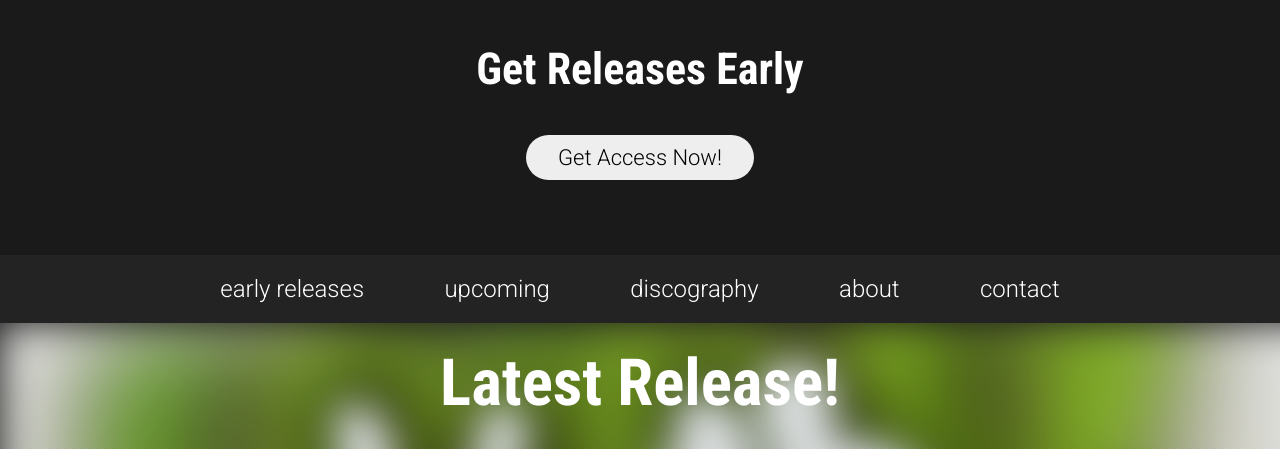
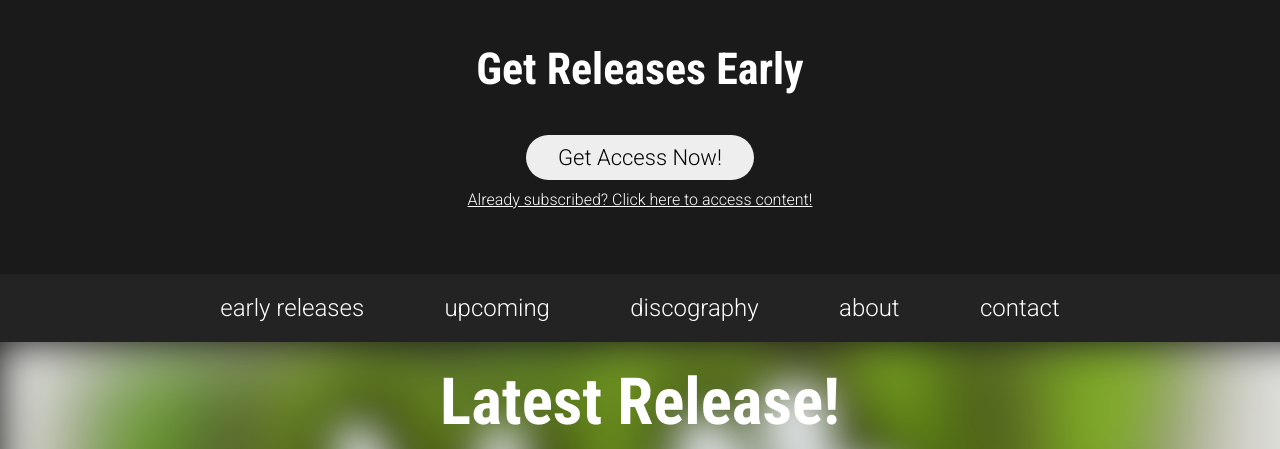
Before and after one commit to AndrewHolloway0/andrewholloway_info-site, a PHP site: page /music/ in a window 1280 px wide. Shown: the part 802-1251 px from the top of the page. Run offline with PHP 8.4, Linux system fonts and the light colour scheme.

Commit message:
Update index.php

```diff
--- a/music/index.php
+++ b/music/index.php
@@ -105,7 +105,7 @@
             <h2 class="h2">Get Releases Early</h2>
             <form>
                 <a class="basiccirclebutton" href="https://www.patreon.com/andrewhollowaymusic" target="_blank">Get Access Now!</a>
-                <!-- <a href="/music/patreonperks/">Already subscribed? Click here to access content!</a> -->
+                <a href="/music/patreonperks/">Already subscribed? Click here to access content!</a>
             </form>
         </div>
     </div>
```
